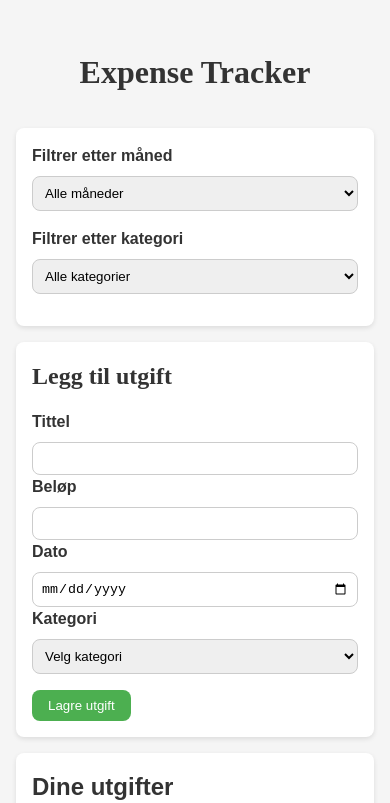
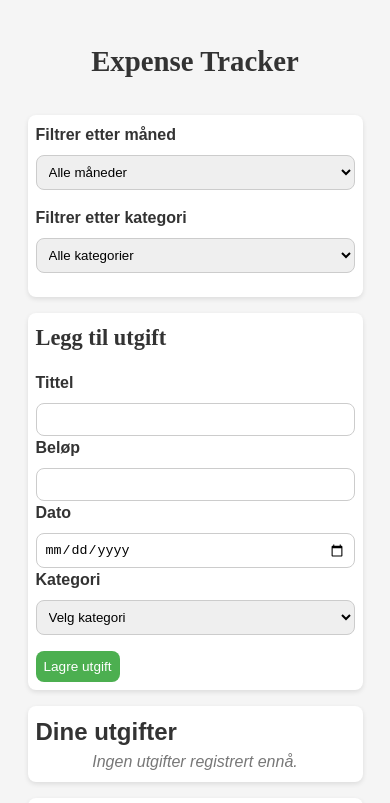
Before and after one commit to moa-reidar/ass-3-frontend, a React (Vite) app in the folder assignment_3/: page / in a window 390 px wide. Shown: the top 803 px of the page. Built offline with nearby package versions, Linux system fonts and the light colour scheme.

Commit message:
Added responsive design with media queries for >600, >900 and >1200 px

```diff
--- a/assignment_3/src/css/style.css
+++ b/assignment_3/src/css/style.css
@@ -152,3 +152,58 @@
 .expense-form--editing .expense-form__submit:hover {
     background-color: #e64a19;
 }
+
+/* RESPONSIVITET */
+
+/* opptil 600px */
+@media (max-width: 600px) {
+    .expense-item {
+      flex-direction: column;
+      align-items: flex-start;
+    }
+
+    .expense-item__actions {
+      margin-top: var(--spacing-small);
+    }
+
+    .app {
+      padding: var(--spacing-small);
+    }
+
+    .expense-form,
+    .expense-list,
+    .total-expense,
+    .filter {
+      padding: var(--spacing-small);
+    }
+  }
+
+  /* opptil 900px */
+  @media (max-width: 900px) {
+    .app {
+      max-width: 90%;
+    }
+
+    .expense-item__amount {
+      font-size: 1rem;
+    }
+
+    .expense-form__title,
+    .total-expense__title {
+      font-size: 1.4rem;
+    }
+  }
+
+  /* opptil 1200px */
+  @media (max-width: 1200px) {
+    .app__title {
+      font-size: 1.8rem;
+    }
+
+    .expense-form__submit,
+    .expense-item__edit,
+    .expense-item__delete {
+      font-size: 0.85rem;
+      padding: var(--spacing-small);
+    }
+  }
```
